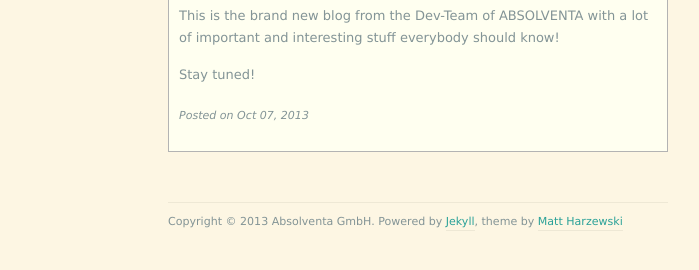
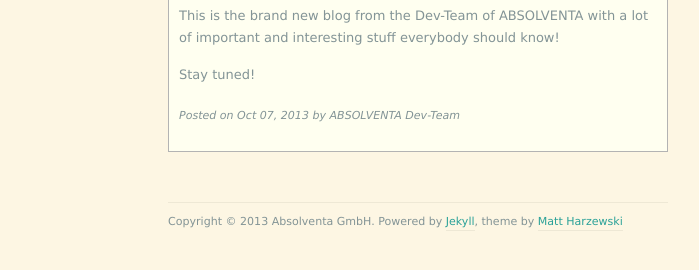
Before and after one commit to Absolventa/absolventa.github.io, a Jekyll site: the page built from _posts/2013-10-07-Welcome.md, in a window 1280 px wide. Shown: the part 237-507 px from the top of the page, without its empty margins (222-921 px from the left). Built offline with Jekyll 4.4.1, drawn with Linux system fonts in a browser that asks for light colours; nearby versions of some CDN libraries; comment, search, counter and statistics services are not loaded.

Commit message:
Add author

```diff
--- a/_layouts/post.html
+++ b/_layouts/post.html
@@ -14,6 +14,6 @@
 
 	<div class="post-content">{{ content }}</div>
 
-	<p class="meta">Posted on <span class="postdate">{{ page.date | date: "%b %d, %Y" }}</span></p>
+  <p class="meta">Posted on <span class="postdate">{{ page.date | date: "%b %d, %Y" }}</span> by <span class="author">{{ page.author }}</span></p>
 
 </article>
```
